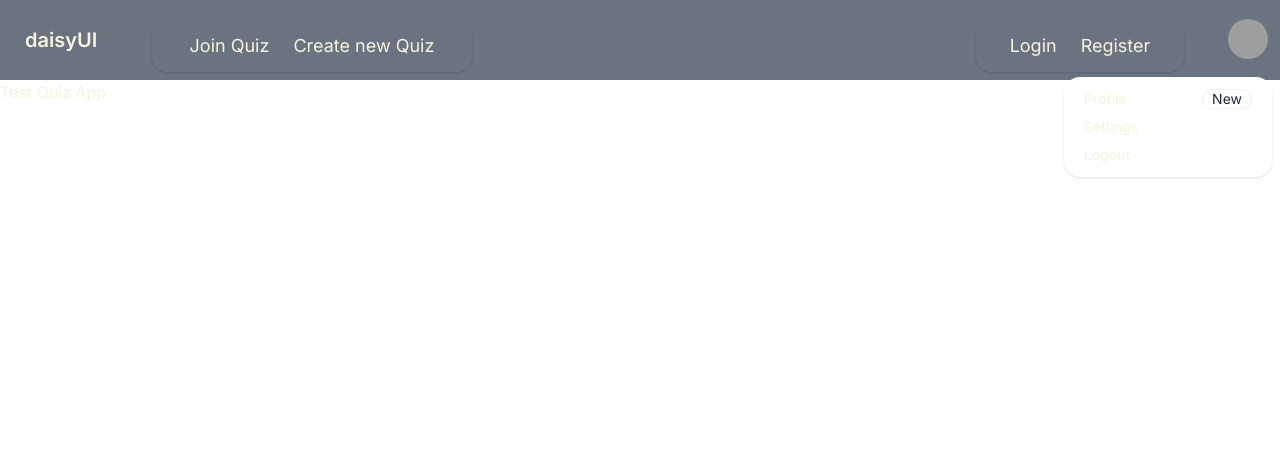
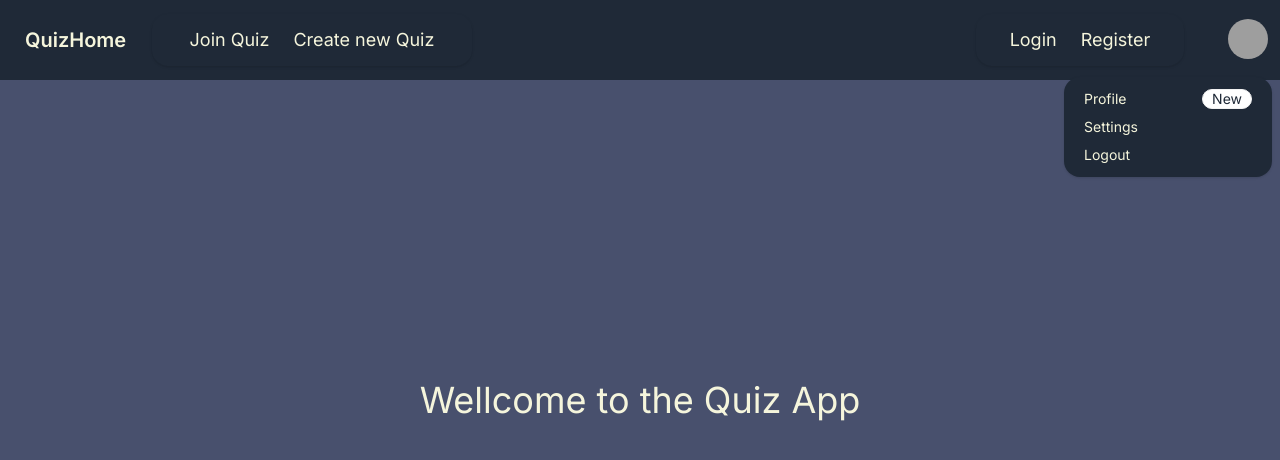
Before and after one commit to RosenIgn/NextQuiz, a Next.js app in the folder QuizApp/Client/quiz-app/: page / in a window 1280 px wide. Both pictures are taken after a click on the button 1248 px from the left and 39 px from the top of the page. Shown: the top 460 px of the page. Built offline with nearby package versions, Linux system fonts and the light colour scheme; grey boxes are pictures that could not be loaded.

Commit message:
navbar and home changes (#6)
* client and server setup

* clinet and server startup

* navbar and layout adds

* centered navbar elements(done for now)

* home page adjustments

* conflict fixed

```diff
--- a/QuizApp/Client/quiz-app/app/globals.css
+++ b/QuizApp/Client/quiz-app/app/globals.css
@@ -8,14 +8,12 @@
   --background-end-rgb: 255, 255, 255;
 } */
 
-@media (prefers-color-scheme: dark) {
-  :root {
-    --foreground-rgb: 255, 255, 255;
-    --background-start-rgb: 0, 0, 0;
-    --background-end-rgb: 0, 0, 0;
-  }
+
+body,html{
+  background: linear-gradient(90deg, #48506d 100%, rgba(238, 236, 236, 0) 100%, rgba(20, 50, 183, 0.6) 100%);
+  height: 100%;
+  width: 100%;
 }
-
 body {
   color: beige;
 }
--- a/QuizApp/Client/quiz-app/app/page.js
+++ b/QuizApp/Client/quiz-app/app/page.js
@@ -1,7 +1,8 @@
 export default function Home() {
   return (
-    <>
-      <h1>Test Quiz App</h1>
-    </>
+
+    <main className="flex items-center justify-center h-full">
+      <h1 className="text-4xl">Wellcome to the Quiz App</h1>
+    </main>
   );
 }
--- a/QuizApp/Client/quiz-app/components/navbar.js
+++ b/QuizApp/Client/quiz-app/components/navbar.js
@@ -1,35 +1,35 @@
 export const CustomNavbar = () => {
   return (
-    <div className="navbar bg-gray-500">
+    <div className="absolute navbar h-20 bg-gray-800">
       <div className="flex-1">
-        <a className="btn btn-ghost text-xl">daisyUI</a>
+        <a className="btn btn-ghost text-xl" href="/">QuizHome</a>
       </div>
       <ul
         tabIndex={0}
-        className="absolute flex flex-row ml-36 justify-start justify-center menu menu-sm dropdown-content mt-3 z-[1] p-2 shadow rounded-box w-80"
+        className="absolute flex flex-row self-center ml-36 justify-start justify-center menu menu-sm dropdown-content z-[1] shadow rounded-box w-80"
       >
         <li>
-          <a className="text-lg" href="/item1">
+          <a className="text-lg" href="/joinQuiz">
             Join Quiz
           </a>
         </li>
 
         <li>
-          <a className="text-lg">Create new Quiz</a>
+          <a className="text-lg" href="/createQuiz">Create new Quiz</a>
         </li>
       </ul>
       <ul
         tabIndex={1}
-        className="flex flex-row justify-center menu menu-sm dropdown-content mt-3 z-[1] p-2 mr-10 shadow rounded-box w-52"
+        className="flex flex-row justify-center menu menu-sm dropdown-content z-[1]  mr-10 shadow rounded-box w-52"
       >
         <li>
-          <a className="text-lg" href="/item1">
+          <a className="text-lg" href="/login">
             Login
           </a>
         </li>
 
         <li>
-          <a className="text-lg">Register</a>
+          <a className="text-lg" href="/register">Register</a>
         </li>
       </ul>
 
@@ -55,7 +55,7 @@ export const CustomNavbar = () => {
           </div>
           <ul
             tabIndex={0}
-            className="menu menu-sm dropdown-content mt-3 z-[1] p-2 shadow bg-base-100 rounded-box w-52"
+            className="menu menu-sm dropdown-content mt-3 z-[1] p-2 shadow bg-gray-800 rounded-box w-52"
           >
             <li>
               <a className="justify-between">
@@ -67,7 +67,7 @@ export const CustomNavbar = () => {
               <a>Settings</a>
             </li>
             <li>
-              <a>Logout</a>
+              <a href="/logout">Logout</a>
             </li>
           </ul>
         </div>
```
